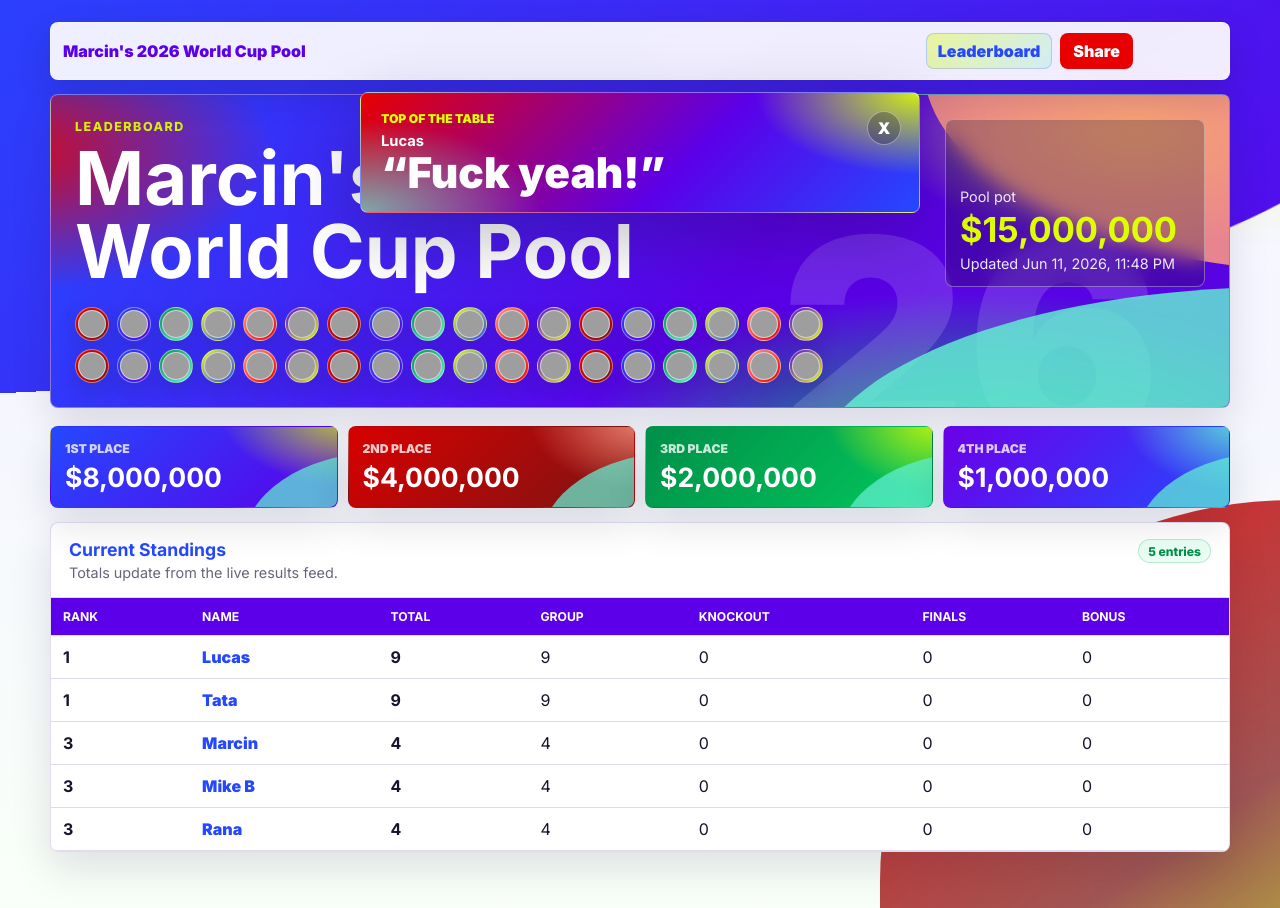
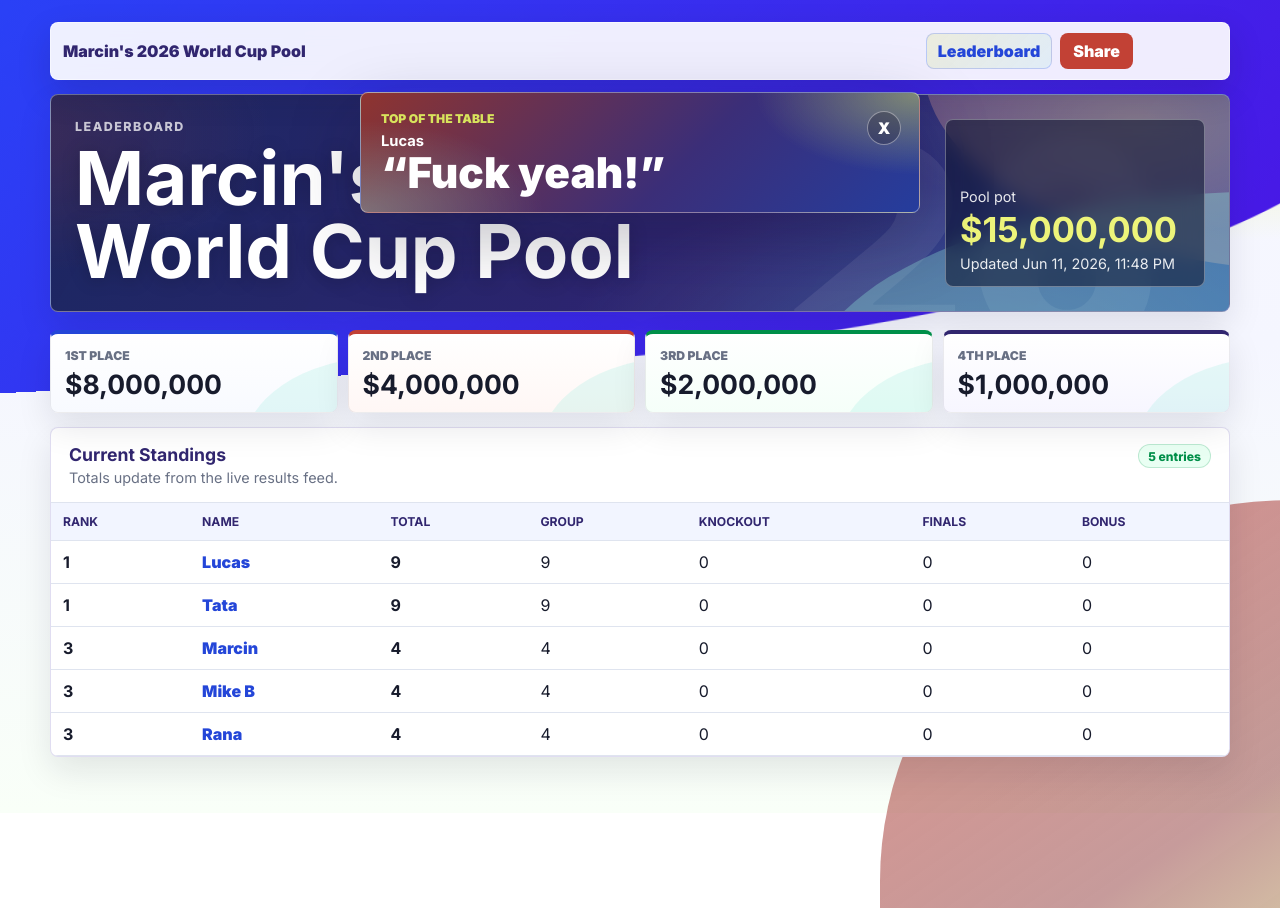
Before and after one commit to ahdsr/world-cup-2026-pool, a website with bundled scripts: page index.html in a window 1280 px wide. After the commit the page ends 813 px from the top, so only its background shows below. Built offline with nearby package versions, Linux system fonts and the light colour scheme; grey boxes are pictures that could not be loaded.

Commit message:
Tone down World Cup visual styling

```diff
--- a/assets/app.js
+++ b/assets/app.js
@@ -62,43 +62,6 @@ function teamPill(picks, team, className = "") {
 
 function statusPill(text, tone = "") {
   return `<span class="pill ${tone}">${escapeHtml(text)}</span>`;
-}
-
-function collectHeroTeams(picks, limit = 36) {
-  if (!picks?.groups) return [];
-  const seen = new Set();
-  const teams = [];
-
-  for (const group of Object.values(picks.groups)) {
-    for (const team of group.teams) {
-      if (seen.has(team.name)) continue;
-      seen.add(team.name);
-      teams.push(team.name);
-      if (teams.length >= limit) return teams;
-    }
-  }
-
-  return teams;
-}
-
-function renderHeroFlags(picks) {
-  const teams = collectHeroTeams(picks);
-  if (!teams.length) return "";
-
-  return `
-    <div class="hero-flag-cloud" aria-hidden="true">
-      ${teams
-        .map(
-          (team) => `
-            <span class="flag-chip">
-              ${teamFlag(picks, team)}
-              <span class="flag-fallback">${escapeHtml(team.slice(0, 2).toUpperCase())}</span>
-            </span>
-          `,
-        )
-        .join("")}
-    </div>
-  `;
 }
 
 function renderNav(entriesConfig, route) {
@@ -342,7 +305,6 @@ function renderEntryHeader(entry, picks, results, score, sample = false) {
         <span>Updated ${formatDate(results.meta?.lastUpdated)}</span>
         <strong>${score.total} pts</strong>
       </div>
-      ${renderHeroFlags(picks)}
     </header>
   `;
 }
@@ -413,8 +375,6 @@ function renderPayouts(entriesConfig) {
 }
 
 function renderLeaderboard(entriesConfig, rows, results) {
-  const heroPicks = appState?.picksByPath?.values().next().value;
-
   return `
     <header class="site-header leaderboard-header">
       <span class="hero-year" aria-hidden="true">26</span>
@@ -427,7 +387,6 @@ function renderLeaderboard(entriesConfig, rows, results) {
         <strong>${escapeHtml(entriesConfig.prizePoolLabel ?? "TBD")}</strong>
         <span>Updated ${formatDate(results.meta?.lastUpdated)}</span>
       </div>
-      ${renderHeroFlags(heroPicks)}
     </header>
     ${renderPayouts(entriesConfig)}
     <section class="panel leaderboard-panel">
--- a/assets/styles.css
+++ b/assets/styles.css
@@ -2,20 +2,20 @@
   color-scheme: light;
   --bg: #f5f6ff;
   --surface: #ffffff;
-  --surface-2: #eff3ff;
-  --ink: #171329;
-  --muted: #69647a;
-  --line: #dedbf0;
-  --brand: #2548ff;
-  --brand-2: #5b00e8;
-  --accent: #e80000;
-  --gold: #dfff00;
-  --lime: #b7f500;
-  --mint: #63f1d4;
-  --peach: #ff9a82;
-  --maroon: #7d1414;
+  --surface-2: #f3f5fb;
+  --ink: #171b2c;
+  --muted: #687084;
+  --line: #dfe4ef;
+  --brand: #2446d8;
+  --brand-2: #31266f;
+  --accent: #c24135;
+  --gold: #d8e45c;
+  --lime: #cce95a;
+  --mint: #8fe7d8;
+  --peach: #ffb49f;
+  --maroon: #842525;
   --good: #008f49;
-  --shadow: 0 16px 40px rgba(23, 19, 41, 0.12);
+  --shadow: 0 14px 34px rgba(18, 22, 39, 0.1);
 }
 
 * {
@@ -44,7 +44,7 @@ body::before {
   height: 520px;
   content: "";
   background:
-    linear-gradient(135deg, rgba(37, 72, 255, 0.92), rgba(91, 0, 232, 0.9)),
+    linear-gradient(135deg, rgba(37, 72, 255, 0.84), rgba(91, 0, 232, 0.72)),
     var(--brand);
   border-bottom-right-radius: 62% 44%;
   transform: rotate(-3deg);
@@ -59,7 +59,7 @@ body::after {
   height: 560px;
   content: "";
   background:
-    linear-gradient(145deg, rgba(232, 0, 0, 0.9), rgba(125, 20, 20, 0.72) 58%, rgba(183, 245, 0, 0.84));
+    linear-gradient(145deg, rgba(194, 65, 53, 0.58), rgba(132, 37, 37, 0.46) 58%, rgba(204, 233, 90, 0.48));
   border-top-left-radius: 74% 68%;
 }
 
@@ -124,7 +124,7 @@ body::after {
   align-items: center;
   min-height: 36px;
   padding: 7px 12px;
-  border: 1px solid rgba(232, 0, 0, 0.28);
+  border: 1px solid rgba(194, 65, 53, 0.28);
   border-radius: 8px;
   color: white;
   background: var(--accent);
@@ -134,7 +134,7 @@ body::after {
 }
 
 .share-button:hover {
-  background: #c90000;
+  background: #a9362e;
 }
 
 .share-status {
@@ -159,9 +159,9 @@ body::after {
   border-radius: 8px;
   color: white;
   background:
-    radial-gradient(240px 120px at 100% 0%, rgba(223, 255, 0, 0.92), transparent 68%),
-    radial-gradient(260px 130px at 0% 100%, rgba(99, 241, 212, 0.7), transparent 70%),
-    linear-gradient(135deg, var(--accent), var(--brand-2) 58%, var(--brand));
+    radial-gradient(240px 120px at 100% 0%, rgba(216, 228, 92, 0.48), transparent 68%),
+    radial-gradient(260px 130px at 0% 100%, rgba(143, 231, 216, 0.34), transparent 70%),
+    linear-gradient(135deg, #8f342f, #3b2e78 58%, #253d9d);
   box-shadow: 0 24px 70px rgba(23, 19, 41, 0.28);
   transform: translateX(-50%);
   animation: celebration-in 520ms cubic-bezier(0.16, 1, 0.3, 1) both;
@@ -246,7 +246,7 @@ body::after {
 
 .nav-link.active {
   border-color: rgba(37, 72, 255, 0.22);
-  background: linear-gradient(135deg, rgba(223, 255, 0, 0.38), rgba(99, 241, 212, 0.22));
+  background: linear-gradient(135deg, rgba(216, 228, 92, 0.2), rgba(143, 231, 216, 0.16));
 }
 
 .site-header {
@@ -259,10 +259,10 @@ body::after {
   border: 1px solid rgba(255, 255, 255, 0.36);
   border-radius: 8px;
   background:
-    radial-gradient(380px 180px at 92% 12%, rgba(223, 255, 0, 0.86), transparent 64%),
-    radial-gradient(620px 270px at 78% 120%, rgba(0, 198, 89, 0.92), transparent 66%),
-    radial-gradient(420px 220px at -4% 18%, rgba(232, 0, 0, 0.92), transparent 64%),
-    linear-gradient(120deg, rgba(37, 72, 255, 0.98) 0%, rgba(91, 0, 232, 0.98) 58%, rgba(89, 0, 222, 0.94) 100%),
+    radial-gradient(380px 180px at 92% 12%, rgba(216, 228, 92, 0.22), transparent 64%),
+    radial-gradient(620px 270px at 78% 120%, rgba(143, 231, 216, 0.22), transparent 66%),
+    radial-gradient(420px 220px at -4% 18%, rgba(194, 65, 53, 0.2), transparent 64%),
+    linear-gradient(120deg, rgba(26, 38, 94, 0.98) 0%, rgba(48, 36, 111, 0.97) 58%, rgba(37, 64, 150, 0.94) 100%),
     var(--brand);
   color: white;
   box-shadow: var(--shadow);
@@ -276,7 +276,7 @@ body::after {
   width: 420px;
   height: 250px;
   content: "";
-  background: rgba(255, 154, 130, 0.86);
+  background: rgba(255, 180, 159, 0.28);
   border-bottom-left-radius: 86% 74%;
   transform: rotate(4deg);
 }
@@ -288,7 +288,7 @@ body::after {
   width: 540px;
   height: 210px;
   content: "";
-  background: rgba(99, 241, 212, 0.82);
+  background: rgba(143, 231, 216, 0.34);
   border-top-left-radius: 88% 92%;
 }
 
@@ -302,84 +302,16 @@ body::after {
   right: clamp(16px, 6vw, 68px);
   bottom: -0.18em;
   z-index: 0;
-  color: rgba(255, 255, 255, 0.14);
+  color: rgba(255, 255, 255, 0.08);
   font-size: clamp(6rem, 24vw, 18rem);
   font-weight: 900;
   line-height: 0.82;
   pointer-events: none;
 }
 
-.hero-flag-cloud {
-  display: flex;
-  flex-wrap: wrap;
-  grid-column: 1 / -1;
-  gap: 8px;
-  max-width: 760px;
-  padding-top: 4px;
-}
-
-.flag-chip {
-  position: relative;
-  display: inline-grid;
-  width: 34px;
-  height: 34px;
-  place-items: center;
-  border: 1px solid rgba(255, 255, 255, 0.44);
-  border-radius: 999px;
-  background:
-    linear-gradient(135deg, rgba(255, 255, 255, 0.76), rgba(255, 255, 255, 0.2)),
-    rgba(255, 255, 255, 0.26);
-  box-shadow: 0 8px 20px rgba(23, 19, 41, 0.16);
-  overflow: hidden;
-}
-
-.flag-chip:nth-child(6n + 1) {
-  background: linear-gradient(135deg, #e80000, #7d1414);
-}
-
-.flag-chip:nth-child(6n + 2) {
-  background: linear-gradient(135deg, #2548ff, #5b00e8);
-}
-
-.flag-chip:nth-child(6n + 3) {
-  background: linear-gradient(135deg, #008f49, #63f1d4);
-}
-
-.flag-chip:nth-child(6n + 4) {
-  background: linear-gradient(135deg, #dfff00, #2548ff);
-}
-
-.flag-chip:nth-child(6n + 5) {
-  background: linear-gradient(135deg, #ff9a82, #e80000);
-}
-
-.flag-chip:nth-child(6n + 6) {
-  background: linear-gradient(135deg, #5b00e8, #dfff00);
-}
-
-.flag-chip .flag {
-  position: relative;
-  z-index: 1;
-  width: 28px;
-  height: 28px;
-  border-radius: 999px;
-}
-
-.flag-fallback {
-  color: white;
-  font-size: 0.62rem;
-  font-weight: 900;
-  line-height: 1;
-  text-transform: uppercase;
-}
-
-.flag-chip .flag[data-loaded="true"] + .flag-fallback {
-  display: none;
-}
-
 .eyebrow {
   margin: 0 0 8px;
-  color: rgba(223, 255, 0, 0.92);
+  color: rgba(255, 255, 255, 0.74);
   font-size: 0.78rem;
   font-weight: 800;
   letter-spacing: 0.12em;
@@ -401,6 +333,7 @@ h1 {
   line-height: 0.98;
   letter-spacing: 0;
   overflow-wrap: anywhere;
+  text-shadow: 0 2px 18px rgba(0, 0, 0, 0.22);
 }
 
 .meta {
@@ -413,13 +346,13 @@ h1 {
   border: 1px solid rgba(255, 255, 255, 0.34);
   border-radius: 8px;
   color: rgba(255, 255, 255, 0.9);
-  background: rgba(23, 19, 41, 0.26);
+  background: rgba(12, 18, 45, 0.56);
   backdrop-filter: blur(10px);
   font-size: 0.9rem;
 }
 
 .meta strong {
-  color: var(--gold);
+  color: #edf47a;
   font-size: 2.15rem;
   line-height: 1;
 }
@@ -456,20 +389,19 @@ h1 {
 
 .score-card.total {
   grid-column: 1 / -1;
-  color: white;
-  background:
-    radial-gradient(240px 120px at 100% 0%, rgba(223, 255, 0, 0.9), transparent 68%),
-    linear-gradient(135deg, var(--brand), var(--brand-2));
-  border-color: rgba(37, 72, 255, 0.3);
+  color: var(--ink);
+  border-color: rgba(36, 70, 216, 0.18);
+  border-left: 6px solid var(--brand);
+  background: linear-gradient(135deg, #ffffff, #f6f8ff);
 }
 
 .score-card.total strong {
-  color: white;
+  color: var(--brand-2);
   font-size: 4.4rem;
 }
 
 .score-card.total span {
-  color: rgba(223, 255, 0, 0.9);
+  color: var(--muted);
 }
 
 .payout-grid {
@@ -485,10 +417,9 @@ h1 {
   position: relative;
   border: 1px solid rgba(23, 19, 41, 0.08);
   border-radius: 8px;
-  color: white;
-  background:
-    radial-gradient(220px 120px at 108% -20%, rgba(223, 255, 0, 0.9), transparent 64%),
-    linear-gradient(135deg, var(--brand), var(--brand-2));
+  color: var(--ink);
+  border-top: 4px solid var(--brand);
+  background: linear-gradient(180deg, #ffffff, #f8faff);
   box-shadow: var(--shadow);
   overflow: hidden;
 }
@@ -500,26 +431,23 @@ h1 {
   width: 150px;
   height: 112px;
   content: "";
-  background: rgba(99, 241, 212, 0.72);
+  background: rgba(143, 231, 216, 0.22);
   border-top-left-radius: 90% 82%;
 }
 
 .payout-card:nth-child(2) {
-  background:
-    radial-gradient(180px 110px at 105% -10%, rgba(255, 154, 130, 0.88), transparent 66%),
-    linear-gradient(135deg, #d70000, var(--maroon));
+  border-top-color: var(--accent);
+  background: linear-gradient(180deg, #ffffff, #fff7f5);
 }
 
 .payout-card:nth-child(3) {
-  background:
-    radial-gradient(180px 110px at 105% -10%, rgba(223, 255, 0, 0.92), transparent 66%),
-    linear-gradient(135deg, #008f49, #03c85c);
+  border-top-color: var(--good);
+  background: linear-gradient(180deg, #ffffff, #f5fff9);
 }
 
 .payout-card:nth-child(4) {
-  background:
-    radial-gradient(180px 110px at 105% -10%, rgba(99, 241, 212, 0.9), transparent 66%),
-    linear-gradient(135deg, #6b00e8, #2548ff);
+  border-top-color: var(--brand-2);
+  background: linear-gradient(180deg, #ffffff, #f7f6ff);
 }
 
 .payout-card span {
@@ -527,7 +455,7 @@ h1 {
   z-index: 1;
   display: block;
   margin-bottom: 8px;
-  color: rgba(255, 255, 255, 0.78);
+  color: var(--muted);
   font-size: 0.76rem;
   font-weight: 900;
   text-transform: uppercase;
@@ -536,7 +464,7 @@ h1 {
 .payout-card strong {
   position: relative;
   z-index: 1;
-  color: white;
+  color: var(--ink);
   font-size: 1.66rem;
   line-height: 1;
   overflow-wrap: normal;
@@ -556,12 +484,11 @@ h1 {
   cursor: pointer;
   padding: 16px 18px;
   border-bottom: 1px solid var(--line);
-  color: white;
+  color: var(--brand-2);
   font-size: 1.02rem;
   font-weight: 900;
-  background:
-    radial-gradient(210px 70px at 100% 0%, rgba(223, 255, 0, 0.62), transparent 66%),
-    linear-gradient(90deg, var(--brand-2), var(--brand));
+  background: #fbfcff;
+  box-shadow: inset 4px 0 0 rgba(36, 70, 216, 0.72);
   list-style-position: inside;
 }
 
@@ -586,9 +513,7 @@ h1 {
   align-items: center;
   padding: 12px 14px;
   border-bottom: 1px solid var(--line);
-  background:
-    radial-gradient(120px 60px at 100% 0%, rgba(183, 245, 0, 0.42), transparent 62%),
-    #f8f7ff;
+  background: #fbfcff;
 }
 
 .group-card h3,
@@ -721,8 +646,8 @@ td {
 }
 
 thead th {
-  color: white;
-  background: var(--brand-2);
+  color: var(--brand-2);
+  background: #f2f5ff;
   font-size: 0.76rem;
   text-transform: uppercase;
 }
@@ -746,7 +671,7 @@ tbody th {
 
 .leaderboard-title h2 {
   margin-bottom: 4px;
-  color: var(--brand);
+  color: var(--brand-2);
   font-size: 1.1rem;
 }
 
@@ -811,9 +736,7 @@ tbody th {
 
 .round h3 {
   padding: 12px 14px;
-  background:
-    radial-gradient(160px 74px at 100% 0%, rgba(223, 255, 0, 0.48), transparent 64%),
-    #f7f6ff;
+  background: #fbfcff;
   border-bottom: 1px solid var(--line);
 }
 
@@ -845,9 +768,7 @@ tbody th {
   padding: 14px;
   border: 1px solid var(--line);
   border-radius: 8px;
-  background:
-    radial-gradient(160px 76px at 100% 0%, rgba(99, 241, 212, 0.36), transparent 64%),
-    #fbfbff;
+  background: #fbfcff;
 }
 
 .podium span:first-child {
@@ -979,20 +900,6 @@ code {
     font-size: 8rem;
   }
 
-  .hero-flag-cloud {
-    gap: 6px;
-  }
-
-  .flag-chip {
-    width: 29px;
-    height: 29px;
-  }
-
-  .flag-chip .flag {
-    width: 24px;
-    height: 24px;
-  }
-
   .payout-card strong {
     font-size: 1.32rem;
   }
```
